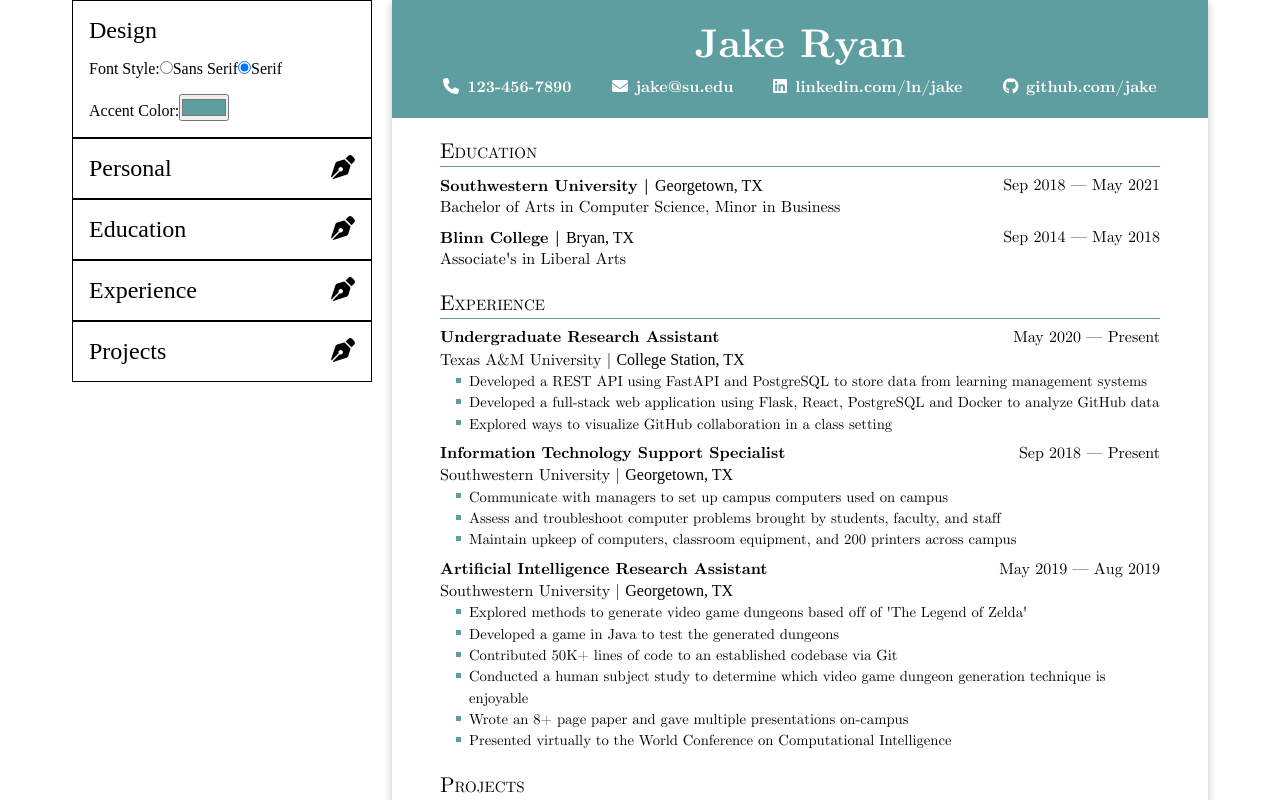
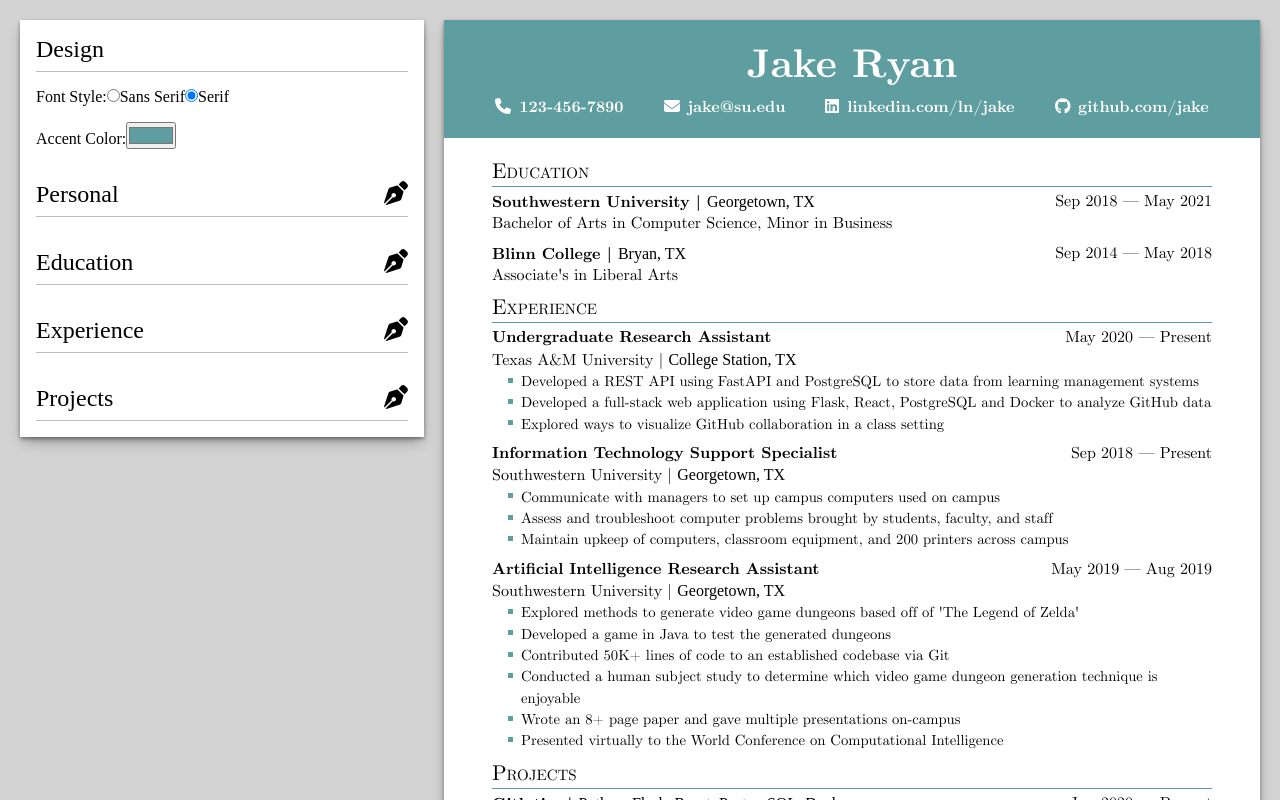
Before and after one commit to endulum/odin-cv-app, a React (Vite) app: page / in a window 1280 px wide. Shown: the top 800 px of the page. Built offline with nearby package versions, Linux system fonts and the light colour scheme; a web font is replaced by a local one.

Commit message:
structural styling

```diff
--- a/src/App.jsx
+++ b/src/App.jsx
@@ -224,9 +224,11 @@ export default function App() {
 
       <div className={`${font} cv`}>
         <Personal details={personalInfo} color={color} />
-        <Education details={educationInfo} color={color} />
-        <Experience details={experienceInfo} color={color} />
-        <Projects details={projectInfo} color={color} />
+        <div className="cv-body">
+          <Education details={educationInfo} color={color} />
+          <Experience details={experienceInfo} color={color} />
+          <Projects details={projectInfo} color={color} />
+        </div>
       </div>
     </>
   );
--- a/src/styles/base.css
+++ b/src/styles/base.css
@@ -6,11 +6,25 @@
 }
 
 html, body, #root {
-  width: 100%;
+  min-width: 100%;
+}
+
+body {
+  background-color: lightgray;
 }
 
 #root {
   display: flex;
-  flex-direction: row;
-  justify-content: center;
+  flex-direction: column;
+  align-items: flex-start;
+  gap: 20px;
+  padding: 20px;
 }
+
+@media (min-width: 1200px) {
+  #root {
+    flex-direction: row;
+    justify-content: center;
+    align-items: start;
+  }
+}
--- a/src/styles/cv.css
+++ b/src/styles/cv.css
@@ -1,15 +1,18 @@
 @import url(./fonts/font-handling.css);
 
-#root {
-  gap: 20px;
-}
-
 .cv {
+  background-color: white;
   width: 8.5in;
+  min-width: 8.5in;
   height: 11.5in;
-  box-shadow: rgba(0, 0, 0, 0.25) 0px 3px 8px;
+  min-height: 11.5in;
+  box-shadow: rgba(0, 0, 0, 0.4) 0px 2px 4px, rgba(0, 0, 0, 0.3) 0px 7px 13px -3px;
   display: flex;
   flex-direction: column;
+
+  & .cv-body {
+    padding-top: 1.25rem;
+  }
 }
 
 .section-personal {
@@ -39,7 +42,6 @@
 
 .section-education, .section-experience, .section-projects {
   padding: 0 0.5in;
-  padding-top: 1.25rem;
   font-size: 12pt;
 
   & .header-education, .header-experience, .header-projects {
@@ -48,10 +50,11 @@
   }
 
   & .body-education, .body-experience, .body-projects {
+    padding-top: 0.25rem;
+    padding-bottom: 0.5rem;
     display: flex;
     flex-direction: column;
     gap: 0.5rem;
-    padding-top: 0.5rem;
     line-height: 16pt;
   }
 
--- a/src/styles/editor.css
+++ b/src/styles/editor.css
@@ -1,19 +1,35 @@
 .editors {
-  width: 300px;
+  width: 100%;
+  background-color: white;
+  box-shadow: rgba(0, 0, 0, 0.4) 0px 2px 4px, rgba(0, 0, 0, 0.3) 0px 7px 13px -3px;
+}
+
+@media (min-width: 1200px) {
+  .editors {
+    max-width: 500px;
+    max-height: calc(100vh - 40px);
+    overflow-x: auto;
+    position: sticky;
+    top: 20px;
+  }
 }
 
 .editor {
   position: relative;
   width: 100%;
-  border: 1px solid;
   padding: 1rem;
   display: flex;
   flex-direction: column;
   gap: 1rem;
 
+  & .editor-header {
+    padding-bottom: 0.5rem;
+    border-bottom: 1px solid rgba(0,0,0,0.25);
+  }
+
   & .editor-section {
     width: 100%;
-    border: 1px dashed;
+    border: 1px dashed rgba(0,0,0,0.25);
     padding: 1rem;
     display: flex;
     flex-direction: row;
```
